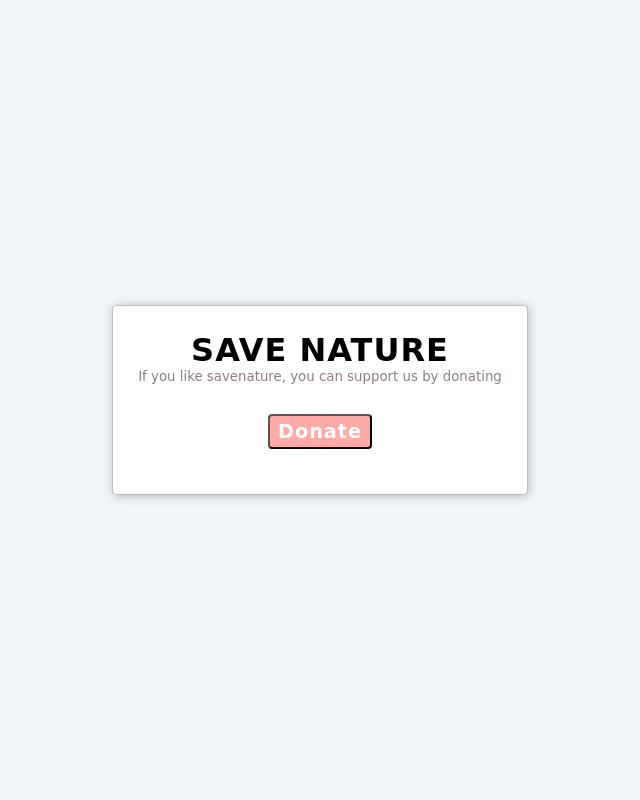
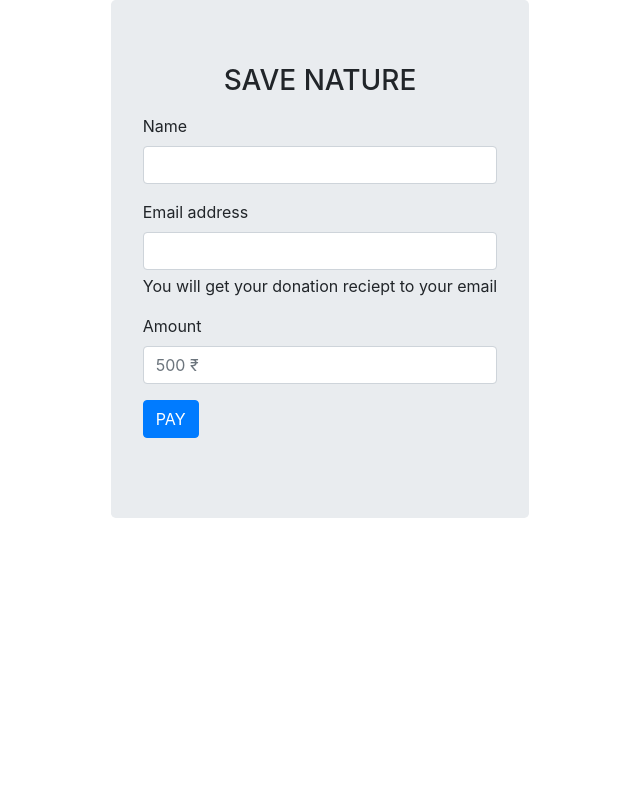
Before and after one commit to karthikvaddi-git/razorpayintegration, a Django app: page /payment in a window 1280 px wide. Shown: the whole page, without its empty margins (320-960 px from the left). Run offline with Django 3.2, Linux system fonts and the light colour scheme; some libraries are stand-ins or nearby versions.

Commit message:
donation form created

```diff
--- a/savenatureapp/models.py
+++ b/savenatureapp/models.py
@@ -2,7 +2,8 @@ from django.db import models
 
 # Create your models here.
 class savenature(models.Model):
-    phonenumber=models.CharField(max_length=1000)
+    name=models.CharField(max_length=1000)
+    email=models.EmailField(max_length=200)
     amount=models.CharField(max_length=500)
     paymentid=models.CharField(max_length=1000)
     paid=models.BooleanField(default=False)
--- a/savenatureapp/views.py
+++ b/savenatureapp/views.py
@@ -2,7 +2,7 @@ from django.shortcuts import render
 from decouple import config
 from .models import savenature
 # Create your views here.
-
+import razorpay
 def index(request):
     print(config('RAZOR_KEY_ID'))
     config('RAZOR_KEY_SECRET')
@@ -11,11 +11,12 @@ def index(request):
 
 def pay(request):
     if request.method=="POST":
+        print(request.POST.get('emailid'))
 
         client = razorpay.Client(auth=(config('RAZOR_KEY_ID'), config('RAZOR_KEY_SECRET')))
-        payment = client.order.create({'amount': 500, 'currency': 'INR', 'payment_capture': '1'})
-        saveobj = savenature(phonenumeber=name, amount=amount, paymentid=payment['id'])
-        saveobj.save()
+       # payment = client.order.create({'amount': 500, 'currency': 'INR', 'payment_capture': '1'})
+      #  saveobj = savenature(phonenumeber=name, amount=amount, paymentid=payment['id'])
+       # saveobj.save()
         return render(request, "pay.html")
     else:
         return render(request,"pay.html")
--- a/templates/pay.html
+++ b/templates/pay.html
@@ -1,102 +1,57 @@
-<!DOCTYPE html>
+<!doctype html>
 <html lang="en">
-<head>
-	<meta charset="UTF-8" />
-	<meta http-equiv="X-UA-Compatible" content="IE=edge" />
-	<meta name="viewport" content="width=device-width, initial-scale=1.0" />
-	<title>GFG</title>
-	<style>
-	* {
-		box-sizing: border-box;
-		padding: 0px;
-		margin: 0px;
-		font-family: cursive;
-	}
-	html,
-	body {
-		height: 100%;
-	}
-	body {
-		background-color: #f1f5f8;
-		display: flex;
-		justify-content: center;
-		align-items: center;
-	}
-	.card {
-		background-color: white;
-		padding: 25px;
-		border: 1px solid #bbbbbb;
-		border-radius: 5px;
-		box-shadow: 1px 1px 10px 0px rgb(0 0 0 / 25%);
-	}
-	.title {
-		text-align: center;
-		letter-spacing: 1px;
-	}
-	.muted {
-		color: #8e7f7f;
-		display: block;
-		margin-bottom: 10px;
-		text-align: center;
-	}
-	.btn_container {
-		padding: 20px;
-		text-align: center;
-	}
-	.btn {
-		border-radius: 4px;
-		cursor: pointer;
-		padding: 4px 8px;
-		background-color: #ffaaa7;
-		color: white;
-		font-size: 1.2em;
-		font-weight: 600;
-		letter-spacing: 1px;
-	}
-	</style>
-</head>
-<body>
-	<div class="card">
-	<h1 class="title">SAVE NATURE </h1>
-	<small class="muted"
-		>If you like savenature, you can support us by donating </small
-	>
-	<div class="btn_container">
-		<!-- Payment Button -->
-		<button class="btn" id="pay-btn">Donate</button>
+  <head>
+    <!-- Required meta tags -->
+    <meta charset="utf-8">
+    <meta name="viewport" content="width=device-width, initial-scale=1, shrink-to-fit=no">
+
+    <!-- Bootstrap CSS -->
+    <link rel="stylesheet" href="https://cdn.jsdelivr.net/npm/bootstrap@4.0.0/dist/css/bootstrap.min.css" integrity="sha384-Gn5384xqQ1aoWXA+058RXPxPg6fy4IWvTNh0E263XmFcJlSAwiGgFAW/dAiS6JXm" crossorigin="anonymous">
+
+    <title>Hello, world!</title>
+  </head>
+  <body>
+<form action="{% url 'payment' %}" method="POST" > {% csrf_token %}
+    <div class="container h-100 d-flex justify-content-center">
+    <div class="jumbotron my-auto">
+
+
+
+           <div class="mb-3" align="center">
+			   	<h3>SAVE NATURE</h3>
+		   </div>
+
+			  <div class="mb-3">
+    <label for="exampleInputEmail1" class="form-label">Name</label>
+    <input type="text" class="form-control" id="nameid" name="emailid" aria-describedby="emailHelp">
+
+  </div>
+  <div class="mb-3">
+    <label for="exampleInputEmail1" class="form-label">Email address</label>
+    <input type="email" class="form-control" id="emailid" name="emailid" aria-describedby="emailHelp">
+    <div id="emailHelp" class="form-text">You will get your donation reciept to your email</div>
+  </div>
+  <div class="mb-3">
+    <label for="exampleInputPassword1"  class="form-label">Amount</label>
+    <input type="text" class="form-control" placeholder="500 ₹" id="amountid">
+  </div>
+<div class="mb-3">
+	<a href="{% url 'payment' %}"></a>
+  <button type="submit" class="btn btn-primary">PAY</button>
+
 	</div>
-	</div>
-</body>
 
-<!-- Razorpay's Javascript code. -->
-<script src="https://checkout.razorpay.com/v1/checkout.js"></script>
-<script>
-	var options = {
 
-	// Enter the Key ID generated from the Dashboard
-	key: "{{ razorpay_merchant_key }}",
 
-	// Amount is in currency subunits.
-	// Default currency is INR. Hence,
-	// 50000 refers to 50000 paise
-	amount: "{{ razorpay_amount }}",
-	currency: "{{ currency }}",
+    </div>
 
-	// Your/store name.
-	name: "Dj Razorpay",
+</div>
+</form>
 
-	// Pass the `id` obtained in the response of Step 1
-	order_id: "{{ razorpay_order_id }}",
-	callback_url: "{{ callback_url }}",
-	};
-
-	// initialise razorpay with the options.
-	var rzp1 = new Razorpay(options);
-
-	// add event listener to the payment button.
-	document.getElementById("pay-btn").onclick = function (e) {
-	rzp1.open();
-	e.preventDefault();
-	};
-</script>
+    <!-- Optional JavaScript -->
+    <!-- jQuery first, then Popper.js, then Bootstrap JS -->
+    <script src="https://code.jquery.com/jquery-3.2.1.slim.min.js" integrity="sha384-KJ3o2DKtIkvYIK3UENzmM7KCkRr/rE9/Qpg6aAZGJwFDMVNA/GpGFF93hXpG5KkN" crossorigin="anonymous"></script>
+    <script src="https://cdn.jsdelivr.net/npm/popper.js@1.12.9/dist/umd/popper.min.js" integrity="sha384-ApNbgh9B+Y1QKtv3Rn7W3mgPxhU9K/ScQsAP7hUibX39j7fakFPskvXusvfa0b4Q" crossorigin="anonymous"></script>
+    <script src="https://cdn.jsdelivr.net/npm/bootstrap@4.0.0/dist/js/bootstrap.min.js" integrity="sha384-JZR6Spejh4U02d8jOt6vLEHfe/JQGiRRSQQxSfFWpi1MquVdAyjUar5+76PVCmYl" crossorigin="anonymous"></script>
+  </body>
 </html>
```
Also changed, not shown: db.sqlite3, savenatureapp/migrations/0002_rename_phonenumber_savenature_name_savenature_email.py (added).
